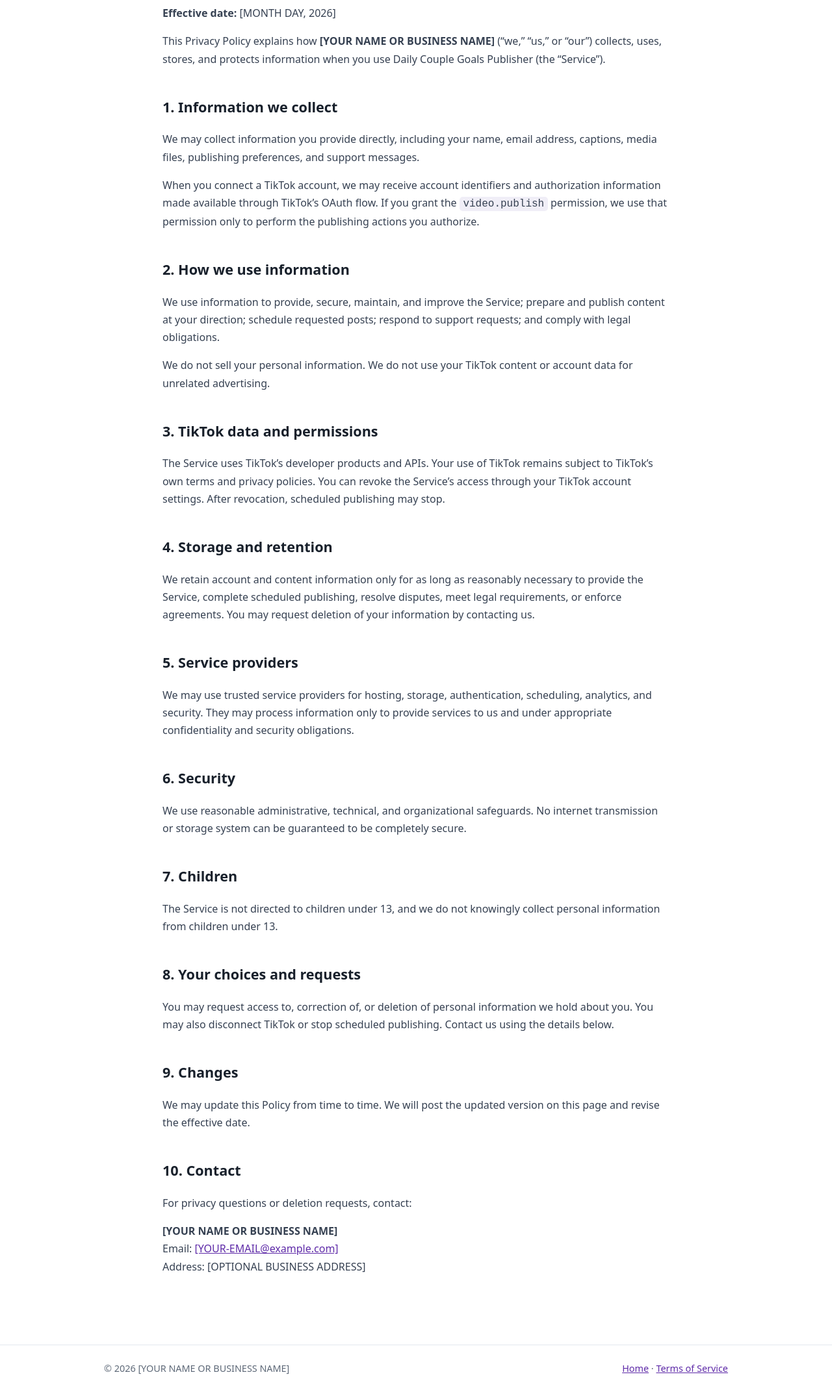
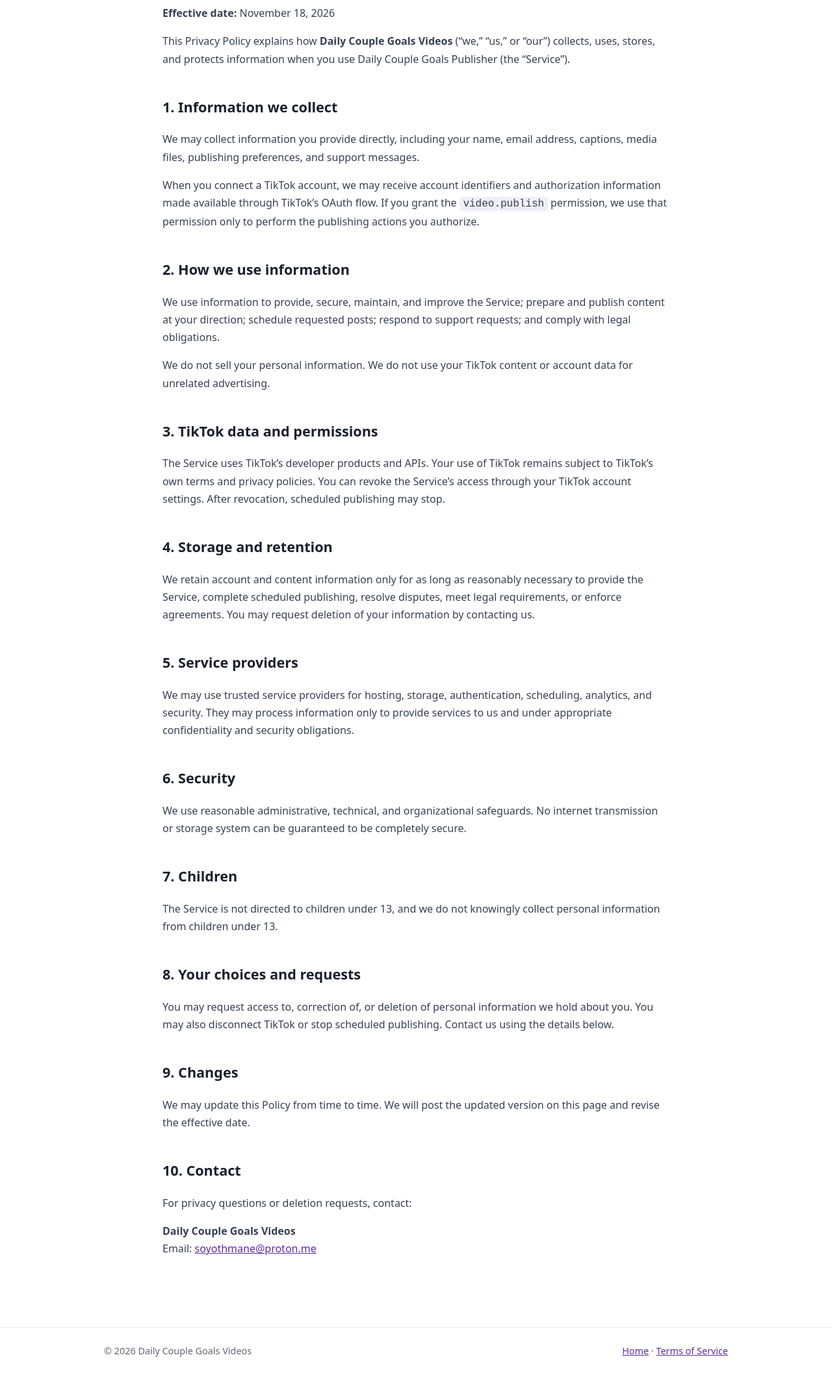
Before and after one commit to maaroufiothmane97-byte/daily-couple-goals-publisher1, a plain HTML site: page privacy.html in a window 1280 px wide. Shown: the part 260-2403 px from the top of the page at 65% size. After the commit the page ends 2376 px from the top, so only its background shows below. Drawn offline with Linux system fonts and the light colour scheme.

Commit message:
Add files via upload

```diff
--- a/privacy.html
+++ b/privacy.html
@@ -11,8 +11,8 @@
   <main class="container document">
     <p class="eyebrow">Legal information</p>
     <h1>Privacy Policy</h1>
-    <p><strong>Effective date:</strong> [MONTH DAY, 2026]</p>
-    <p>This Privacy Policy explains how <strong>[YOUR NAME OR BUSINESS NAME]</strong> (“we,” “us,” or “our”) collects, uses, stores, and protects information when you use Daily Couple Goals Publisher (the “Service”).</p>
+    <p><strong>Effective date:</strong> November 18, 2026</p>
+    <p>This Privacy Policy explains how <strong>Daily Couple Goals Videos</strong> (“we,” “us,” or “our”) collects, uses, stores, and protects information when you use Daily Couple Goals Publisher (the “Service”).</p>
 
     <h2>1. Information we collect</h2>
     <p>We may collect information you provide directly, including your name, email address, captions, media files, publishing preferences, and support messages.</p>
@@ -45,10 +45,9 @@
 
     <h2>10. Contact</h2>
     <p>For privacy questions or deletion requests, contact:</p>
-    <p><strong>[YOUR NAME OR BUSINESS NAME]</strong><br>
-    Email: <a href="mailto:[YOUR-EMAIL@example.com]">[YOUR-EMAIL@example.com]</a><br>
-    Address: [OPTIONAL BUSINESS ADDRESS]</p>
+    <p><strong>Daily Couple Goals Videos</strong><br>
+    Email: <a href="mailto:soyothmane@proton.me">soyothmane@proton.me</a></p>
   </main>
-  <footer class="site-footer"><div class="container footer-wrap"><span>© 2026 [YOUR NAME OR BUSINESS NAME]</span><span><a href="index.html">Home</a> · <a href="terms.html">Terms of Service</a></span></div></footer>
+  <footer class="site-footer"><div class="container footer-wrap"><span>© 2026 Daily Couple Goals Videos</span><span><a href="index.html">Home</a> · <a href="terms.html">Terms of Service</a></span></div></footer>
 </body>
 </html>
```
Also changed, not shown: index.html (+1 -1 lines), terms.html (+5 -5 lines).
